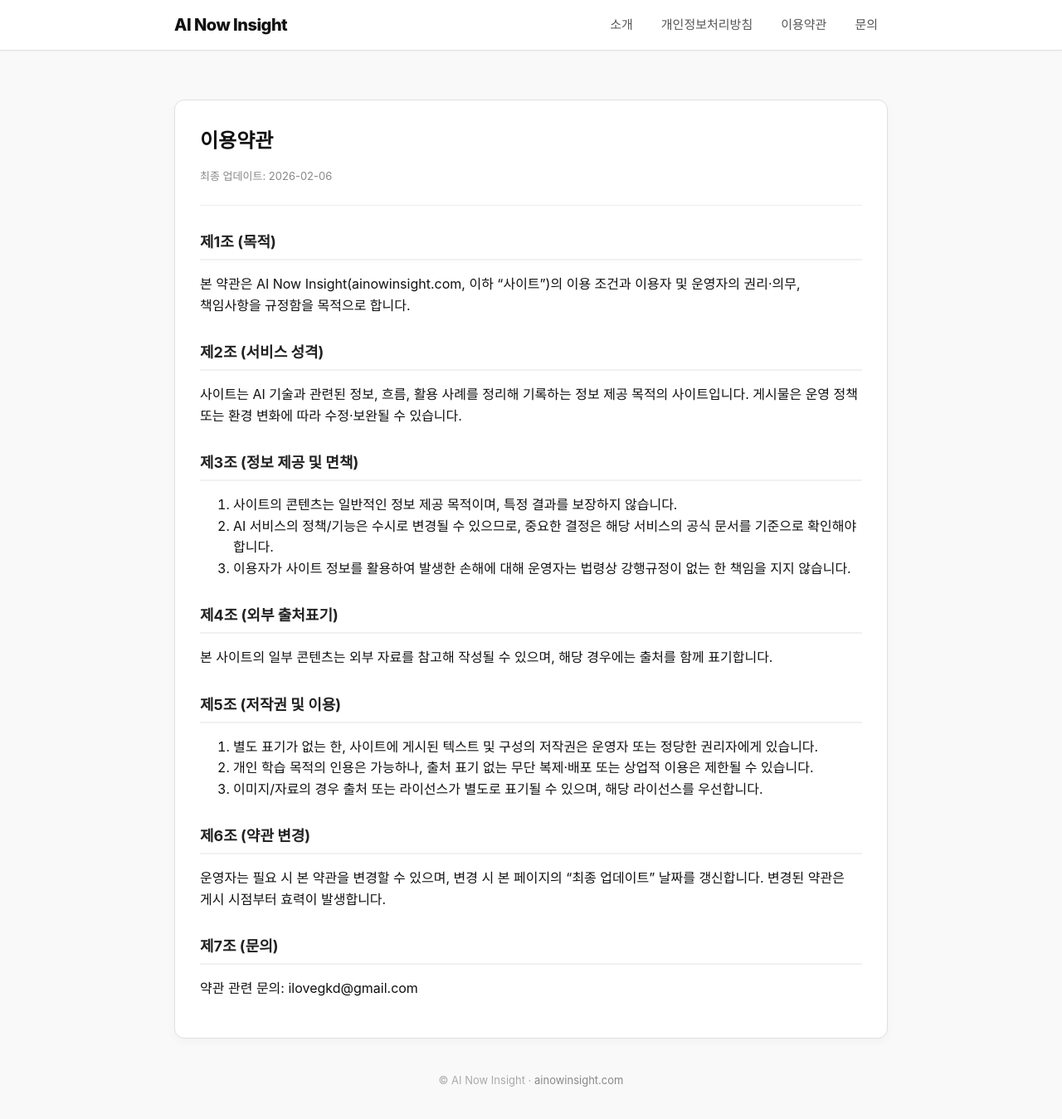
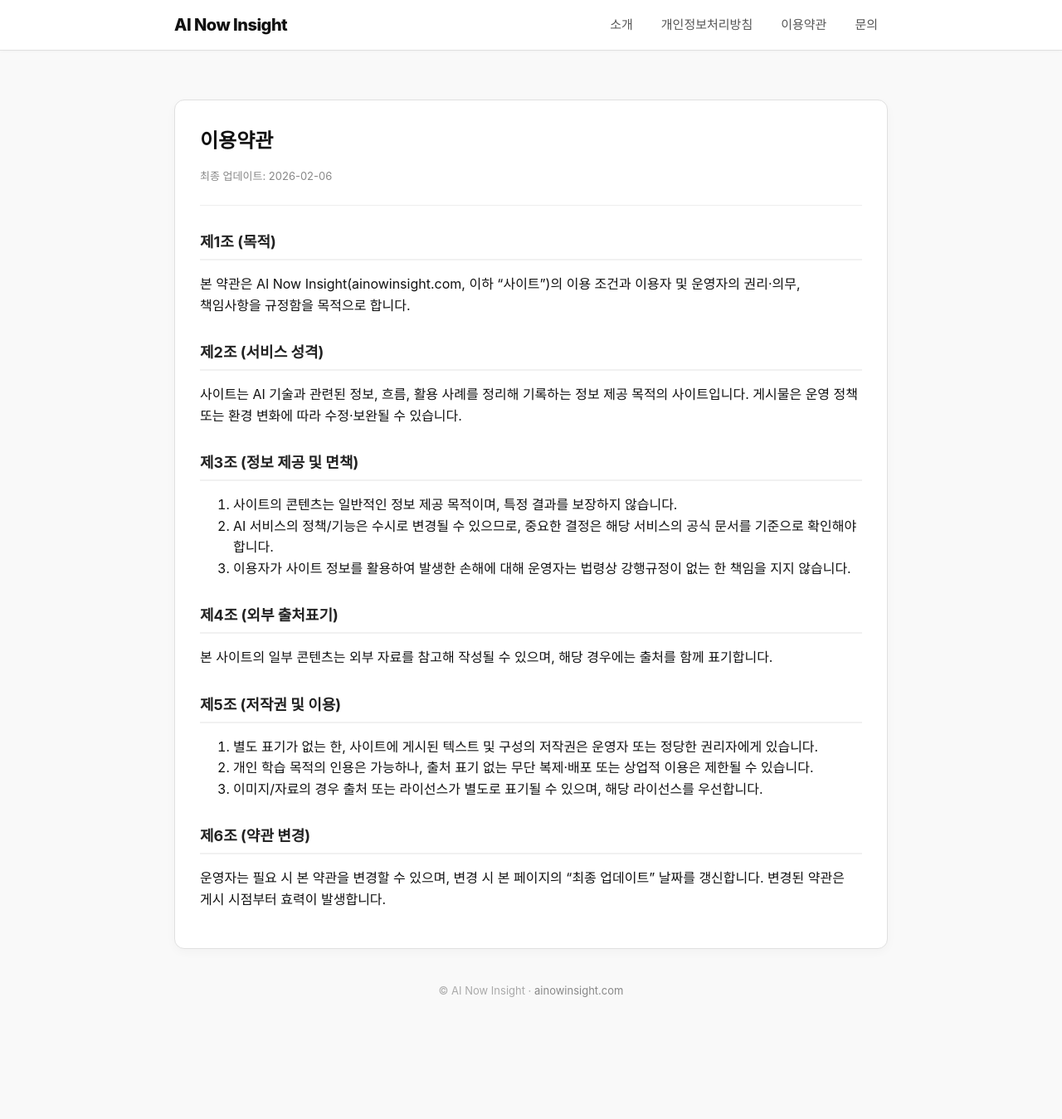
Before and after one commit to ilovegkd/ilovegkd.github.io, a Jekyll site: the page terms.html, which Jekyll copies as it is, in a window 1280 px wide and 1352 px high. Shown: the top 1349 px of the window at 83% size. Built offline with Jekyll 4.4.1, drawn with Linux system fonts in a browser that asks for light colours.

Commit message:
Update terms.html

```diff
--- a/terms.html
+++ b/terms.html
@@ -68,10 +68,6 @@
           변경된 약관은 게시 시점부터 효력이 발생합니다.
         </p>
 
-        <h2 class="h2">제7조 (문의)</h2>
-        <p>
-          약관 관련 문의: <a href="mailto:ilovegkd@gmail.com">ilovegkd@gmail.com</a>
-        </p>
       </div>
     </section>
 
```
